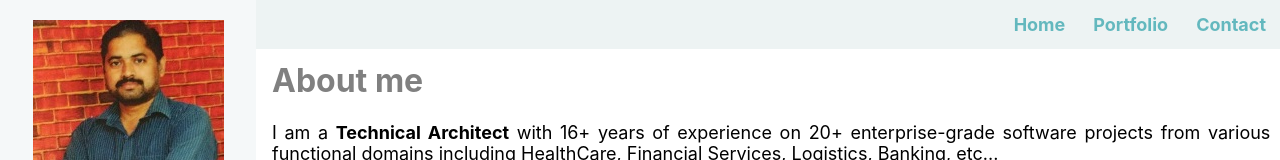
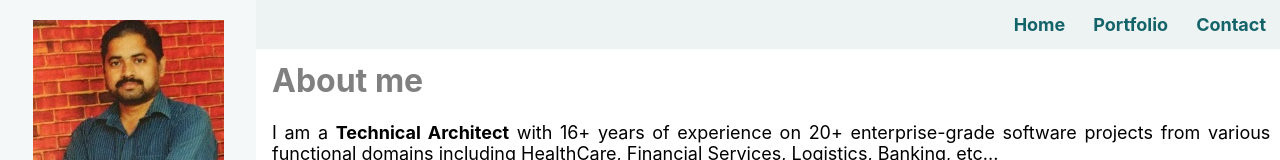
Before and after one commit to TechSivaram/MyProfile, a React (Create React App) app: page / in a window 1280 px wide. Shown: the top 160 px of the page. Built offline with nearby package versions, Linux system fonts and the light colour scheme.

Commit message:
colour darken

```diff
--- a/src/Static/Menubar.css
+++ b/src/Static/Menubar.css
@@ -17,7 +17,7 @@
 
 .scrollmenu a {
     display: inline-block;
-    color: rgb(99, 184, 190);
+    color: rgb(20, 99, 105);
     padding: 14px;
     text-decoration: none;
     border-radius: 15px;
```
